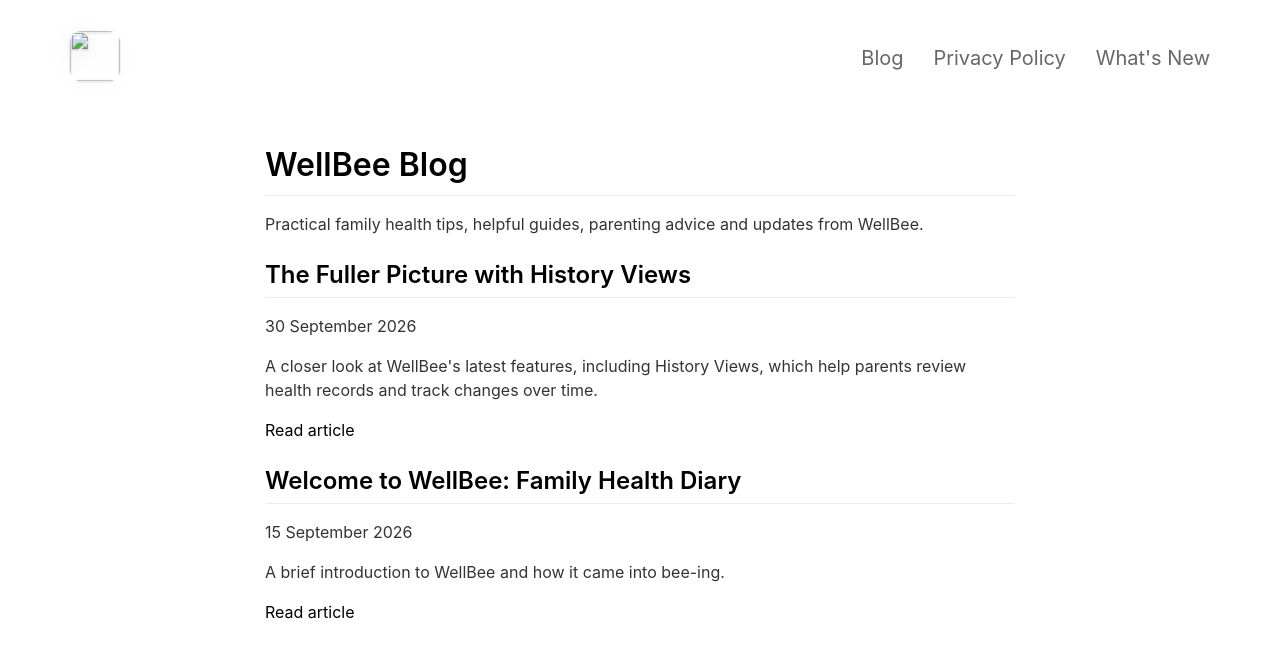
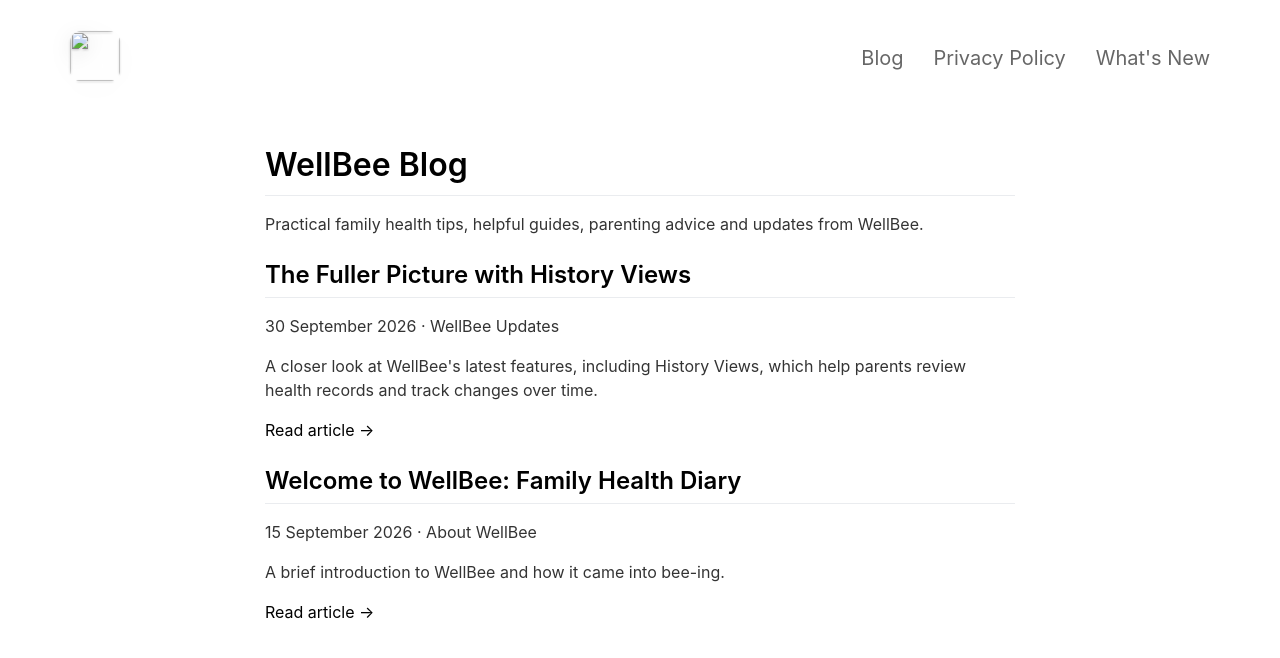
Before and after one commit to sheabrewer1986/WellBeeWebsite, a Jekyll site: the page built from _pages/blog.md, in a window 1280 px wide. Shown: the top 658 px of the page. Built offline with Jekyll 4.4.1, drawn with Linux system fonts in a browser that asks for light colours; nearby versions of some CDN libraries.

Commit message:
[Tweak] Updates to the layout of articles

```diff
--- a/_pages/blog.md
+++ b/_pages/blog.md
@@ -9,20 +9,37 @@
 
 Practical family health tips, helpful guides, parenting advice and updates from WellBee.
 
+<div class="blogList">
+
 {% for post in site.posts %}
 
-<div class="blogPost">
+    <article class="blogCard">
 
-    <h2>
-        <a href="{{ post.url | relative_url }}">{{ post.title }}</a>
-    </h2>
+        <div class="blogCardContent">
 
-    <p>{{ post.date | date: "%d %B %Y" }}</p>
+            <h2>
+                <a href="{{ post.url | relative_url }}">{{ post.title }}</a>
+            </h2>
 
-    <p>{{ post.description | default: post.excerpt | strip_html | truncate: 200 }}</p>
+            <p class="blogCardMeta">
+                {{ post.date | date: "%d %B %Y" }}
+                {% if post.categories.size > 0 %}
+                    · {{ post.categories | join: ", " }}
+                {% endif %}
+            </p>
 
-    <a href="{{ post.url | relative_url }}">Read article</a>
+            <p class="blogCardDescription">
+                {{ post.description | default: post.excerpt | strip_html | truncate: 200 }}
+            </p>
+
+            <a class="blogReadMore" href="{{ post.url | relative_url }}">
+                Read article →
+            </a>
+
+        </div>
+
+    </article>
+
+{% endfor %}
 
 </div>
-
-{% endfor %}
```
